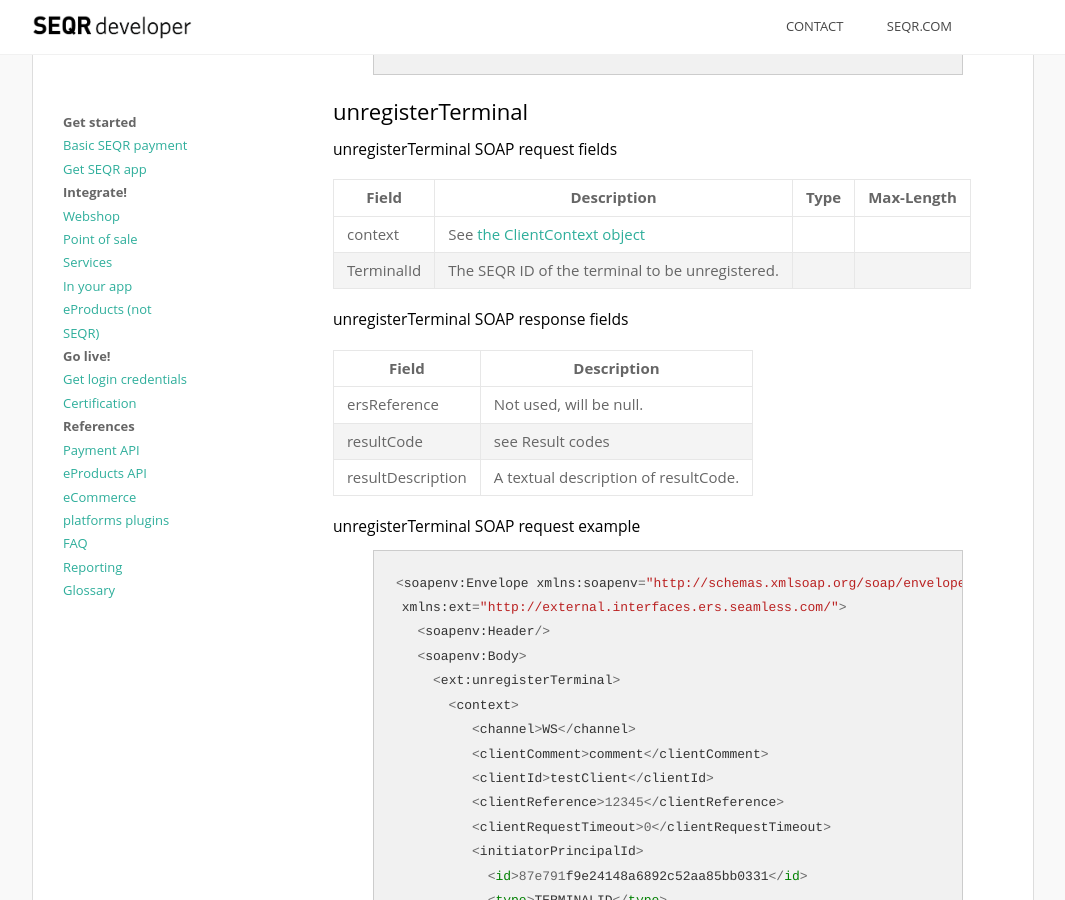
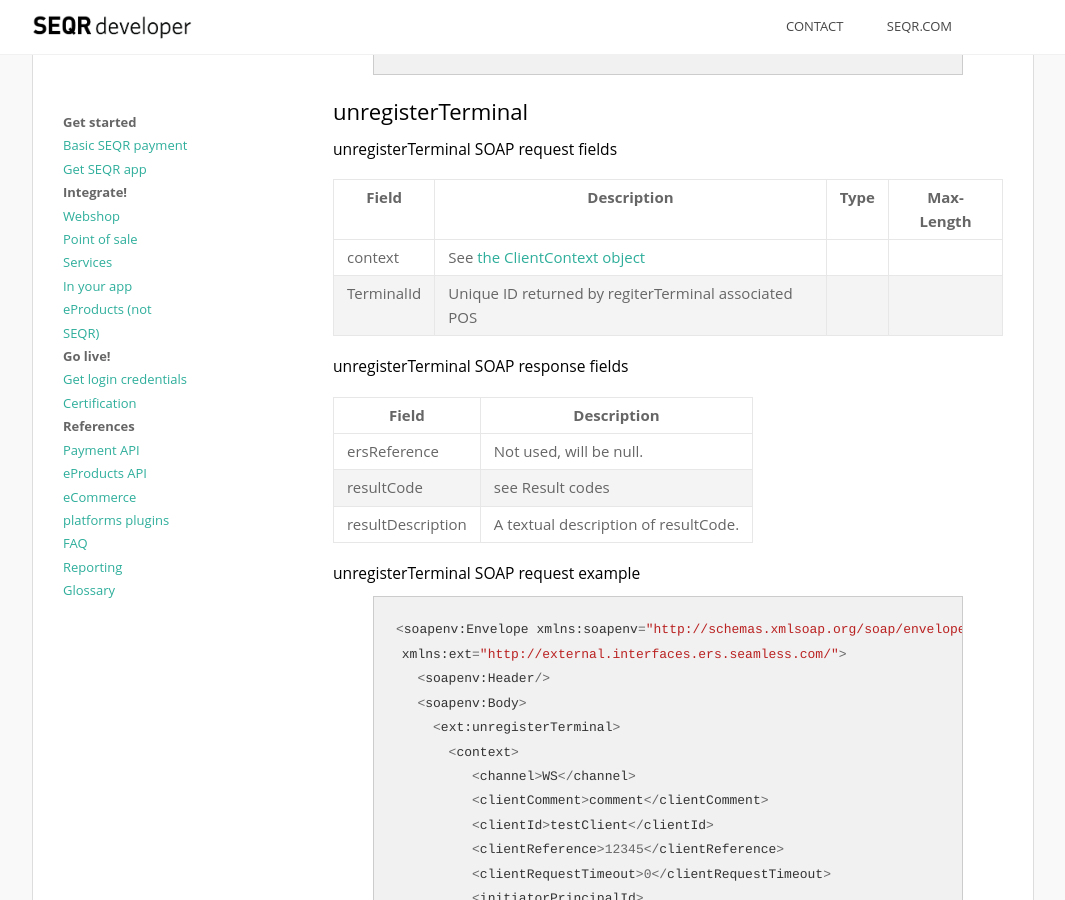
Before and after one commit to SeamlessDistribution/SeamlessDistribution.github.io, a Jekyll site: the page built from merchant/reference/api.md, in a window 1280 px wide and 900 px high, scrolled down 19564 px. Shown: the whole window, without its empty margins (138-1203 px from the left). Built offline with Jekyll 4.4.1, drawn with Linux system fonts in a browser that asks for light colours.

Commit message:
API desc update

```diff
--- a/merchant/reference/api.md
+++ b/merchant/reference/api.md
@@ -840,7 +840,7 @@
 | Field | Description | Type | Max-Length |
 | --- | --- | --- | --- |
 | context | See [the ClientContext object](#context) |  |  |
-| TerminalId | The SEQR ID of the terminal to be unregistered. |  |  |
+| TerminalId | Unique ID returned by regiterTerminal associated POS |  |  |
 
 
 #### unregisterTerminal SOAP response fields
```
